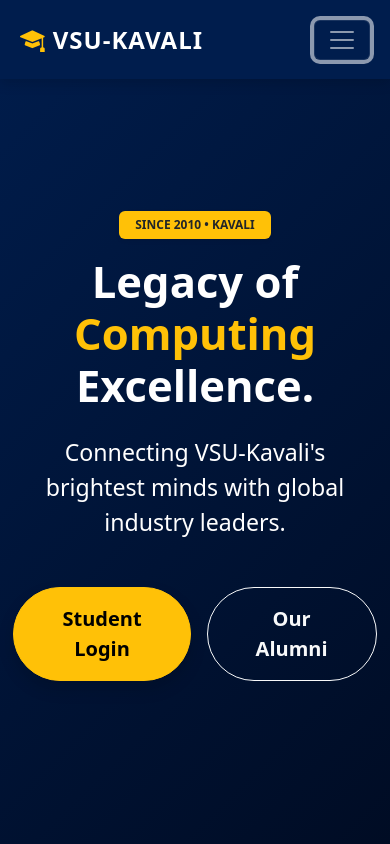
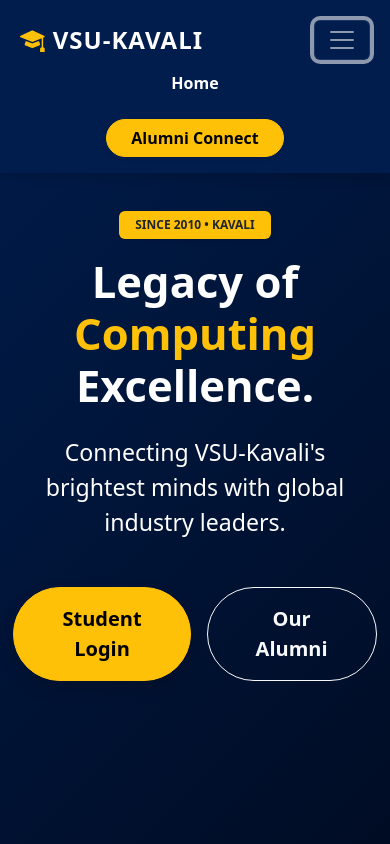
Before and after one commit to K-Srinivas-Chowdhary-03/vsu-alumini, a React (Vite) app in the folder frontend/: page / in a window 390 px wide. Both pictures are taken after a click on the button 342 px from the left and 39 px from the top of the page. Shown: the top 844 px of the page. Built offline with nearby package versions, Linux system fonts and the light colour scheme.

Commit message:
Fix mobile responsiveness: add Bootstrap JS, speed up login redirect, and auto-collapse navbar

```diff
--- a/frontend/src/main.jsx
+++ b/frontend/src/main.jsx
@@ -1,5 +1,6 @@
 import "bootstrap-icons/font/bootstrap-icons.css";
 import "bootstrap/dist/css/bootstrap.min.css";
+import "bootstrap/dist/js/bootstrap.bundle.min.js";
 import { StrictMode } from "react";
 import { createRoot } from "react-dom/client";
 import "./index.css";
--- a/frontend/src/pages/Home.jsx
+++ b/frontend/src/pages/Home.jsx
@@ -68,7 +68,11 @@ const Home = () => {
           <div className="collapse navbar-collapse" id="navbarNav">
             <ul className="navbar-nav ms-auto gap-3 align-items-center">
               <li className="nav-item">
-                <Link className="nav-link text-white fw-semibold" to="/">
+                <Link
+                  className="nav-link text-white fw-semibold"
+                  to="/"
+                  onClick={() => document.getElementById('navbarNav').classList.remove('show')}
+                >
                   Home
                 </Link>
               </li>
@@ -79,6 +83,7 @@ const Home = () => {
                     <Link
                       className="nav-link text-white fw-semibold"
                       to="/jobs"
+                      onClick={() => document.getElementById('navbarNav').classList.remove('show')}
                     >
                       Job Board
                     </Link>
@@ -87,6 +92,7 @@ const Home = () => {
                     <Link
                       className="nav-link text-white fw-semibold"
                       to="/alumni-network"
+                      onClick={() => document.getElementById('navbarNav').classList.remove('show')}
                     >
                       Our Alumni
                     </Link>
--- a/frontend/src/pages/Login.jsx
+++ b/frontend/src/pages/Login.jsx
@@ -17,7 +17,7 @@ const Login = () => {
       setShowSuccessDialog(true);
       setTimeout(() => {
         navigate("/");
-      }, 2000);
+      }, 1000);
     } catch (err) {
       alert(err.response?.data?.error || "Login Failed");
     }
```
